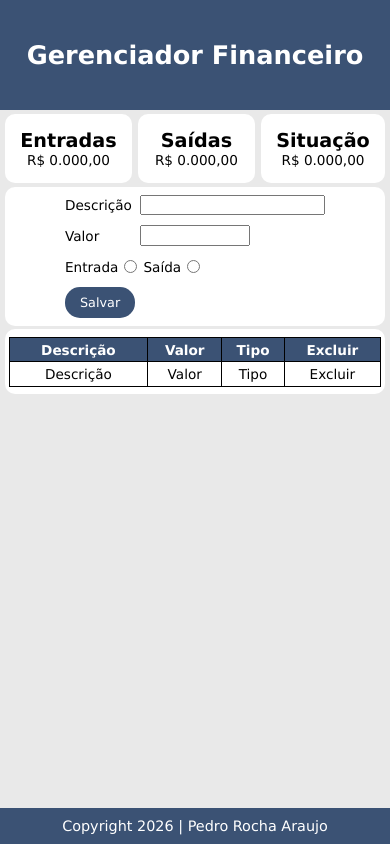
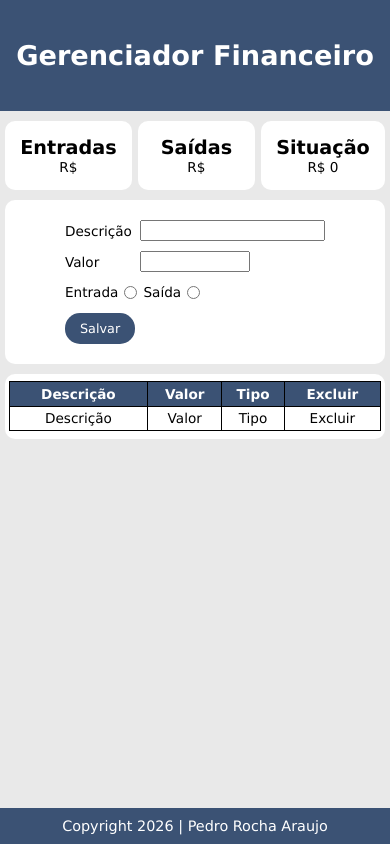
Before and after one commit to Pedro-Rocha-Araujo/projeto-financas, a React (Create React App) app: page / in a window 390 px wide. Built offline with nearby package versions, Linux system fonts and the light colour scheme.

Commit message:
Função de adcionar OK

```diff
--- a/src/components/App.css
+++ b/src/components/App.css
@@ -30,7 +30,7 @@ header {
 }
 
 header h1 {
-  font-size: clamp(1.6rem, 4vw, 2.5rem);
+  font-size: clamp(1.7rem, 4vw, 2.5rem);
 }
 /* CONFIGURAÇÃO DO  PREVIEW*/
 .preview {
@@ -150,9 +150,13 @@ footer p {
 }
 
 @media screen and (max-width: 750px){
+  article {
+    margin: 10px 0;
+  }
   article.inputs {
     display: flex;
     justify-content: center;
+    padding: 20px 0;
   }
   form {
     gap: 10px;
--- a/src/components/App.js
+++ b/src/components/App.js
@@ -1,3 +1,4 @@
+import React, {useState} from "react"
 import './App.css';
 import Header from "./pagina/Header"
 import Footer from "./pagina/Footer"
@@ -6,13 +7,33 @@ import Inputs from "./Inputs"
 import Tabela from "./Tabela"
 
 function App() {
+  const [listaFinancas, setListaFinancas] = useState([])
+
+  function adcionar(novaFinanca) {
+    setListaFinancas((prevValue)=>{
+      return [...prevValue, novaFinanca]
+    })
+  }
+
+  let entradas = 0
+  let saidas = 0
+  for(let c = 0; c < listaFinancas.length; c++){
+    if(listaFinancas[c].tipo === "entrada"){
+      entradas = entradas + Number(listaFinancas[c].valor)
+    }else{
+      saidas = saidas + Number(listaFinancas[c].valor)
+    }
+  }
+
+  const total = entradas - saidas
+
   return (
     <div className='main'>
       <Header />
       <main>
         <section>
-          <Preview />
-          <Inputs />
+          <Preview entradas={entradas} saidas={saidas} total={total} />
+          <Inputs onAdd={adcionar} />
           <Tabela />
         </section>
       </main>
--- a/src/components/Inputs.js
+++ b/src/components/Inputs.js
@@ -1,22 +1,54 @@
-import React from "react"
+import React, {useState} from "react"
 
-function Inputs() {
+function Inputs(props) {
+    const [dados, setDados] = useState({
+        descricao: "",
+        valor: "",
+        tipo: ""
+    })
+    function capturarMudanca(e) {
+        let nameInput = e.target.name
+        let valueInput = e.target.value
+        setDados((prevValue)=>{
+            return {
+                ...prevValue,
+                [nameInput]: valueInput
+            }
+        })
+    }
+    function enviarDados(e) {
+        e.preventDefault()
+        props.onAdd(dados)
+        setDados({
+            descricao: "",
+            valor: "",
+            tipo: ""
+        })
+    }
     return (
         <article className="inputs">
-            <form>
+            <form onSubmit={enviarDados}>
                 <div className="campo_input">
                     <label className="inputs-maiores">Descrição </label>
-                    <input type="text" />
+                    <input
+                        name="descricao"
+                        value={dados.descricao}
+                        type="text" required
+                        onChange={capturarMudanca} />
                 </div>
                 <div className="campo_input">
                     <label className="inputs-maiores">Valor </label>
-                    <input type="number" />
+                    <input
+                        name="valor"
+                        value={dados.valor}
+                        type="number" required
+                        onChange={capturarMudanca} />
                 </div>
                 <div className="campo_input">
                     <label> Entrada </label>
-                    <input name="tipo" type="radio" />
+                    <input name="tipo" value="entrada" type="radio" required onChange={capturarMudanca} />
                     <label> Saída </label>
-                    <input name="tipo" type="radio" />
+                    <input name="tipo" value="saida" type="radio" required onChange={capturarMudanca} />
                 </div>
                 <button type="submit">Salvar</button>
             </form>
--- a/src/components/Preview.js
+++ b/src/components/Preview.js
@@ -1,19 +1,19 @@
 import React from "react"
 
-function Preview() {
+function Preview(props) {
     return (
         <article className='preview'>
             <div className='item-preview'>
               <h2>Entradas</h2>
-              <p>R$ 0.000,00</p>
+              <p>R$ {props.entrada}</p>
             </div>
             <div className='item-preview'>
               <h2>Saídas</h2>
-              <p>R$ 0.000,00</p>
+              <p>R$ {props.saida}</p>
             </div>
             <div className='item-preview'>
               <h2>Situação</h2>
-              <p>R$ 0.000,00</p>
+              <p>R$ {props.total}</p>
             </div>
         </article>
     )
```
